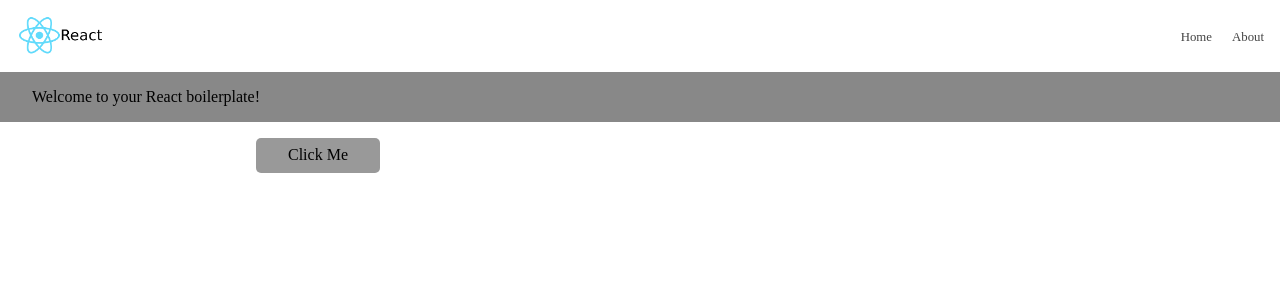
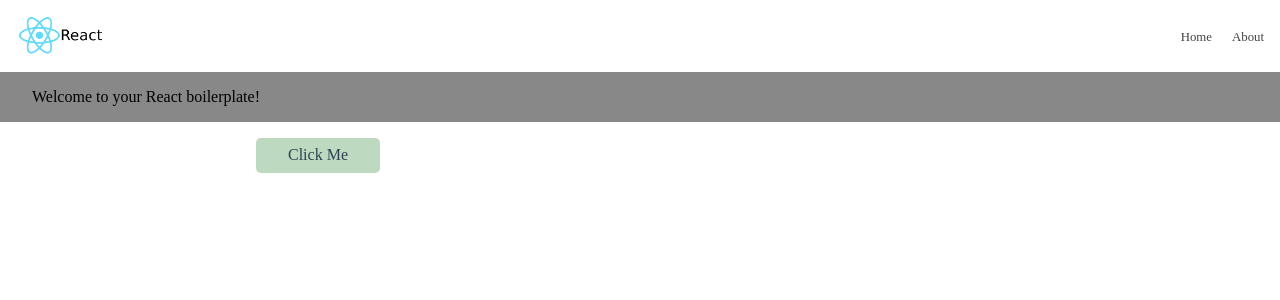
Before and after one commit to 3M-student-system/student-system-FE, a React (Create React App) app: page / in a window 1280 px wide. Shown: the top 300 px of the page. Built offline with nearby package versions, Linux system fonts and the light colour scheme.

Commit message:
theme colors added

```diff
--- a/src/theme.js
+++ b/src/theme.js
@@ -1,19 +1,19 @@
 const theme = {
   primary: {
-    color: '#000000',
-    background: '#999999',
+    color: '#2E4052',
+    background: '#BDD9BF',
   },
   secondary: {
-    color: '#ffffff',
-    background: '#555555',
+    color: '#FFC857',
+    background: '#412234',
   },
   primaryHover: {
-    color: '#ffffff',
-    background: '#333333',
+    color: '#425C76',
+    background: '#97C39A',
   },
   secondaryHover: {
-    color: '#222222',
-    background: '#999999',
+    color: '#FFD685',
+    background: '#6B3856',
   },
 };
 
```
